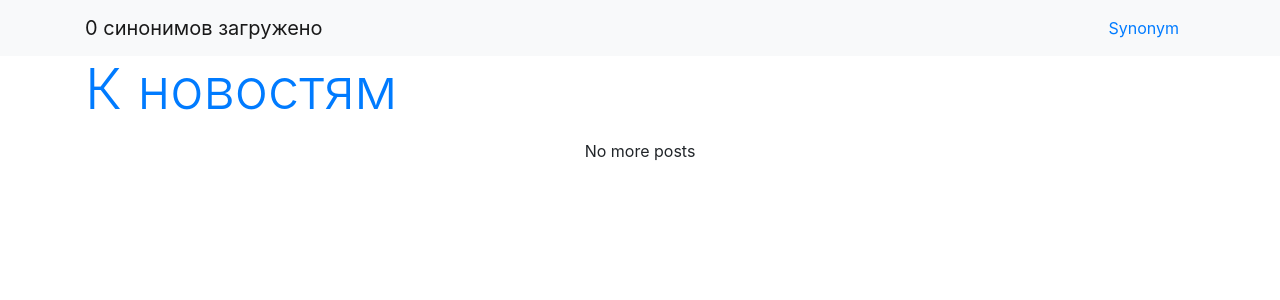
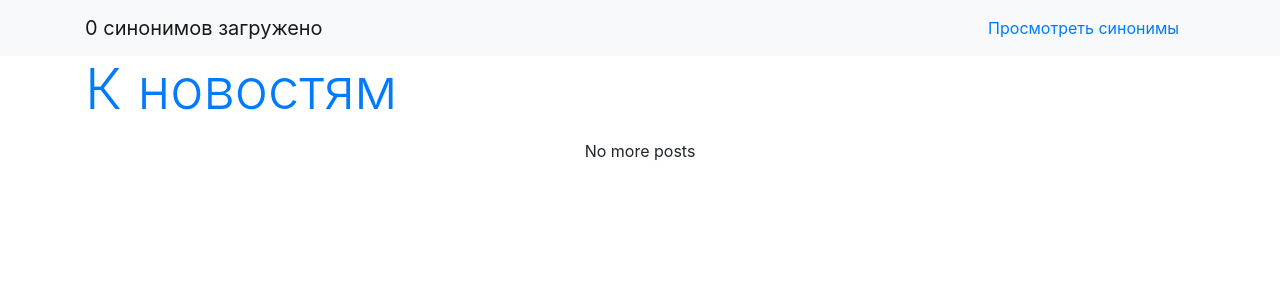
Before and after one commit to r0acho/Kursovaya_CL, a Flask app: page /synonym in a window 1280 px wide. Shown: the top 300 px of the page. Run offline with Flask 2, Linux system fonts and the light colour scheme; data that the repository does not hold is empty; some libraries are stand-ins or nearby versions.

Commit message:
changed to_synonym buttons

```diff
--- a/1st student(parser)/WEBUI/templates/index.html
+++ b/1st student(parser)/WEBUI/templates/index.html
@@ -17,7 +17,7 @@
 <nav class="navbar navbar-light bg-light sticky-top">
   <div class="container">
     <a class="navbar-brand" id="loaded" href="#">0 новостей загружено</a>
-    <a class="nav-link" href="/synonym">Synonym</a>
+    <a class="nav-link" href="/synonym" >Просмотреть синонимы</a>
   </div>
 </nav>
 
--- a/1st student(parser)/WEBUI/templates/synonym.html
+++ b/1st student(parser)/WEBUI/templates/synonym.html
@@ -20,7 +20,7 @@
 <nav class="navbar navbar-light bg-light sticky-top">
     <div class="container">
         <a class="navbar-brand" id="loaded" href="#">0 синонимов загружено</a>
-        <a class="nav-link" href="/synonym">Synonym</a>
+        <a class="nav-link" href="/synonym" >Просмотреть синонимы</a>
       </div>
 </nav>
 
```
